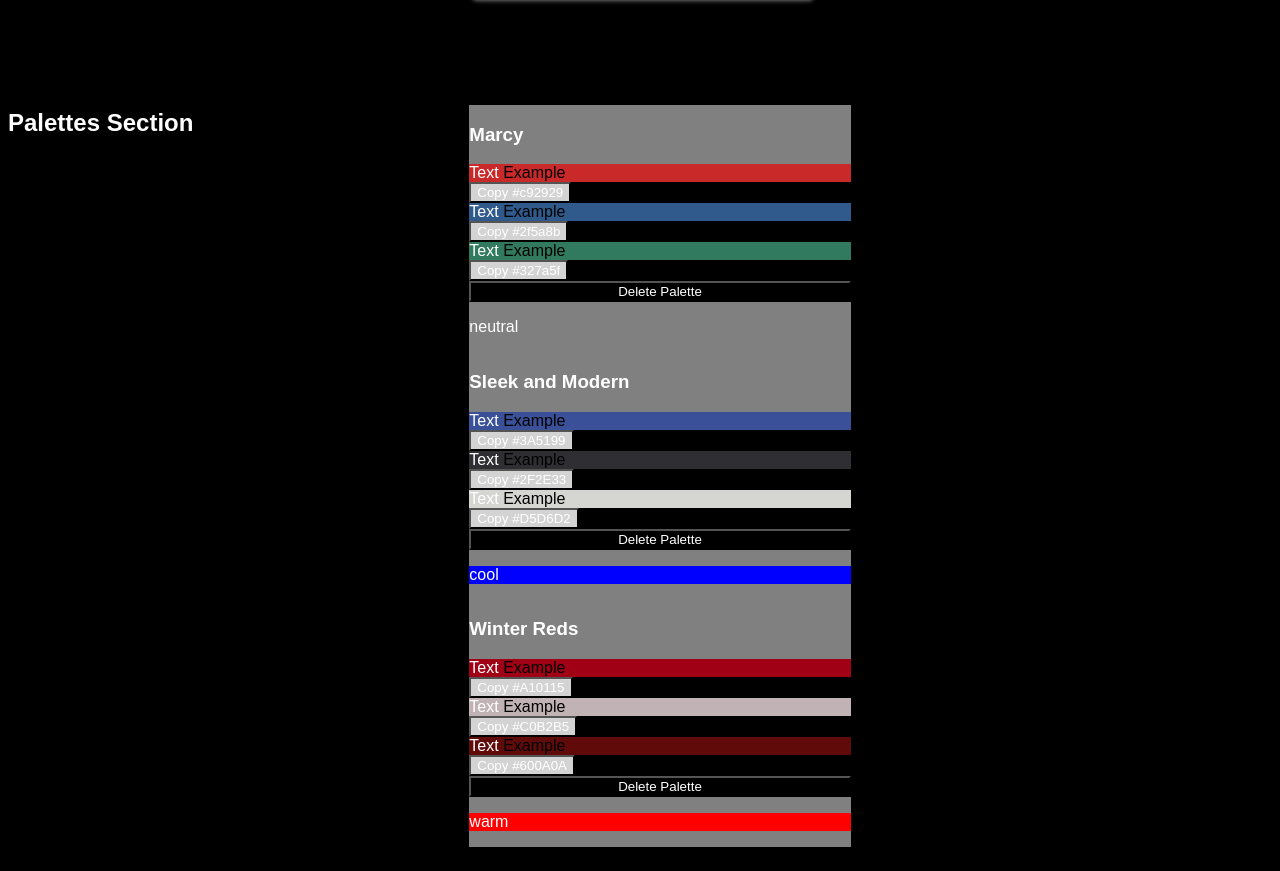
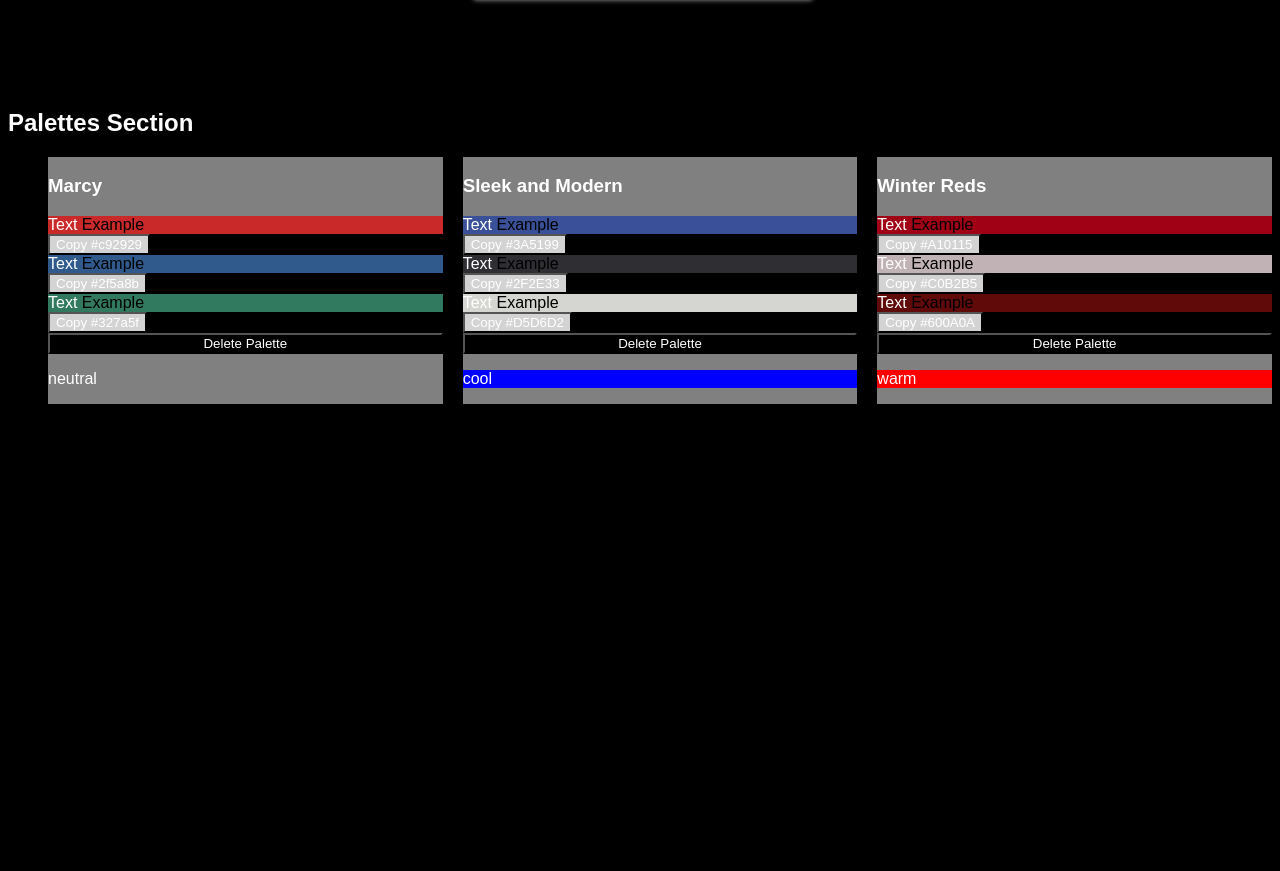
Before and after one commit to csdinozo/palette-picker, a website built with Vite: page app/index.html in a window 1280 px wide. Shown: the part 601-1472 px from the top of the page. After the commit the page ends 1021 px from the top, so only its background shows below. Built offline with nearby package versions, Linux system fonts and the light colour scheme.

Commit message:
organized palettes into three columns at default

```diff
--- a/app/src/style.css
+++ b/app/src/style.css
@@ -78,14 +78,14 @@
     background-color: darkgray;
 }
 
-#palettes-display {
+#palettes-list {
     display: grid;
     grid-template-columns: repeat(3, 1fr);
-    align-items: start;
-    width: 100%;
+    gap: 20px;
 }
 
 .palettes {
-    display: grid;
+    display: flex;
+    flex-direction: column;
     background-color: gray;
 }
```
